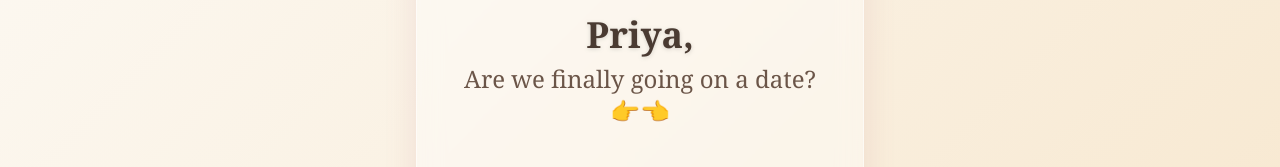
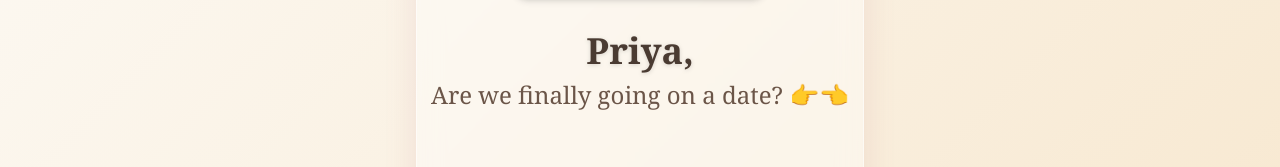
Before and after one commit to Debokti/dvoktg-date-proposal-template, a Next.js app: page / in a window 1280 px wide. Shown: the part 387-554 px from the top of the page. Built offline with nearby package versions, Linux system fonts and the light colour scheme; no server answers; a web font is replaced by a local one.

Commit message:
style: force proposal text to single line

```diff
--- a/src/app/page.tsx
+++ b/src/app/page.tsx
@@ -19,7 +19,7 @@ export default function Home() {
       <h1 className="text-3xl sm:text-4xl font-semibold text-[#4a3b32] mb-2 drop-shadow-sm">
         Priya,
       </h1>
-      <p className="text-xl sm:text-2xl text-[#6b5548] mb-8 font-medium">
+      <p className="text-xl sm:text-2xl text-[#6b5548] mb-8 font-medium whitespace-nowrap">
         Are we finally going on a date? 👉👈
       </p>
 
```
